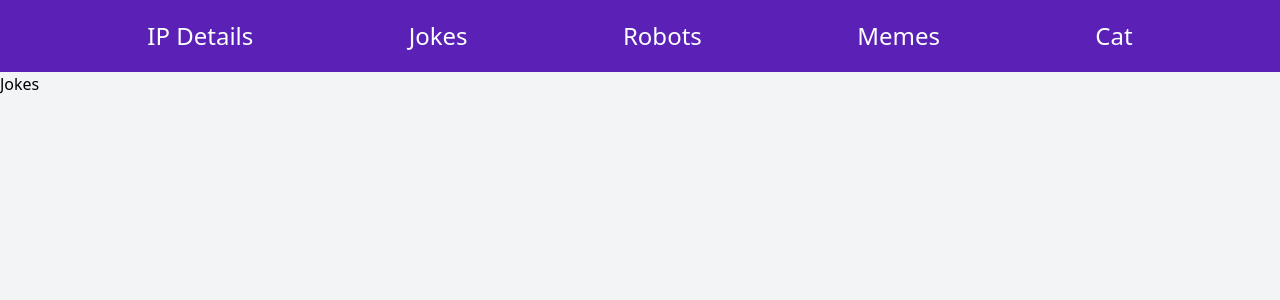
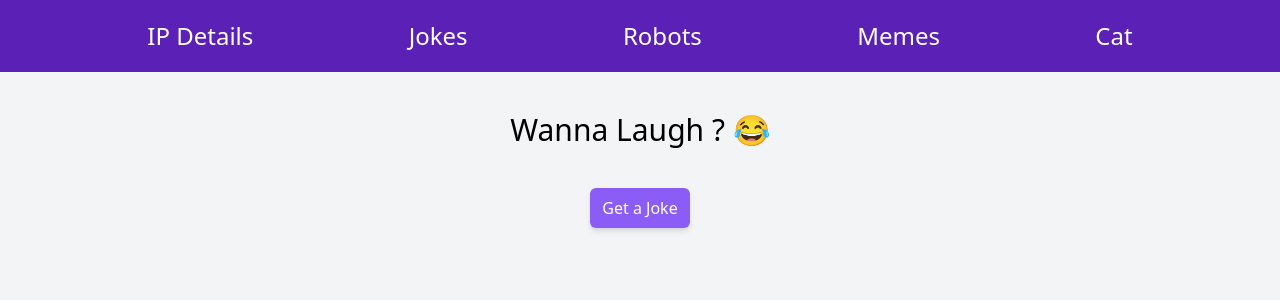
Before and after one commit to theanujdev/simple-react-api, a React (Create React App) app: page /jokes in a window 1280 px wide. Shown: the top 300 px of the page. Built offline with nearby package versions, Linux system fonts and the light colour scheme.

Commit message:
Jokes page completed

```diff
--- a/src/components/JokesPage.jsx
+++ b/src/components/JokesPage.jsx
@@ -1,5 +1,51 @@
+import expandIcon from "../assets/img/expand-button.svg";
+import { useState } from "react";
+
 const JokesPage = () => {
-  return <div>Jokes</div>;
+  const [joke, setJoke] = useState({});
+  const [expand, setExpand] = useState(false);
+  function getJoke() {
+    fetch("https://official-joke-api.appspot.com/random_joke")
+      .then((res) => res.json())
+      .then((res) => {
+        setExpand(false);
+        setJoke(res);
+      })
+      .catch((err) => console.log(err));
+  }
+  function expandPunch() {
+    setExpand(true);
+  }
+  return (
+    <section class="p-10">
+      <div class="container mx-auto flex flex-col items-center">
+        <h1 class="text-xl sm:text-3xl text-center mb-7 sm:mb-10">
+          Wanna Laugh ? 😂
+        </h1>
+        <button
+          onClick={getJoke}
+          class="bg-purple-500 text-white px-3 py-2 rounded-md shadow-md hover:bg-purple-700 focus:outline-none"
+        >
+          Get a Joke
+        </button>
+        {Object.keys(joke).length !== 0 && (
+          <>
+            <p class="mt-10 mb-5 text-xl">
+              <span class="font-bold">Category : </span> {joke.type}
+            </p>
+            <p class="mt-4 mb-5">{joke.setup}</p>
+            <img
+              onClick={expandPunch}
+              class=" transform hover:scale-110 cursor-pointer px-3 py-1 rounded-full mb-3 h-14 w-14"
+              src={expandIcon}
+              alt="Expand"
+            />
+            {expand && <p class="mb-5">{joke.punchline}</p>}
+          </>
+        )}
+      </div>
+    </section>
+  );
 };
 
 export default JokesPage;
```
